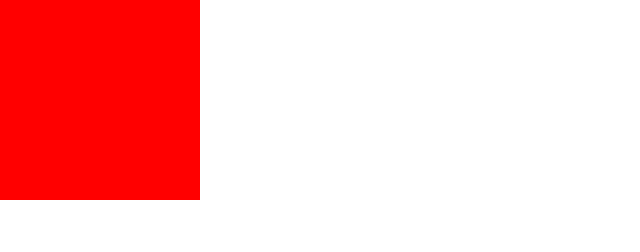
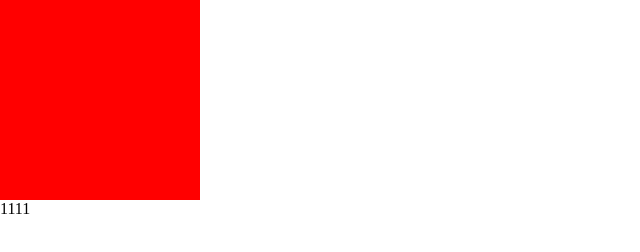
Before and after one commit to MaJunJie3001/1703A-day1, a plain HTML site: page index.html in a window 1280 px wide. Shown: the full height of the page, 0-640 px from the left. Drawn offline with Linux system fonts and the light colour scheme.

Commit message:
新建span

```diff
--- a/index.html
+++ b/index.html
@@ -9,5 +9,6 @@
 </head>
 <body>
     <div class="box"></div>
+    <span>1111</span>
 </body>
 </html>
```
